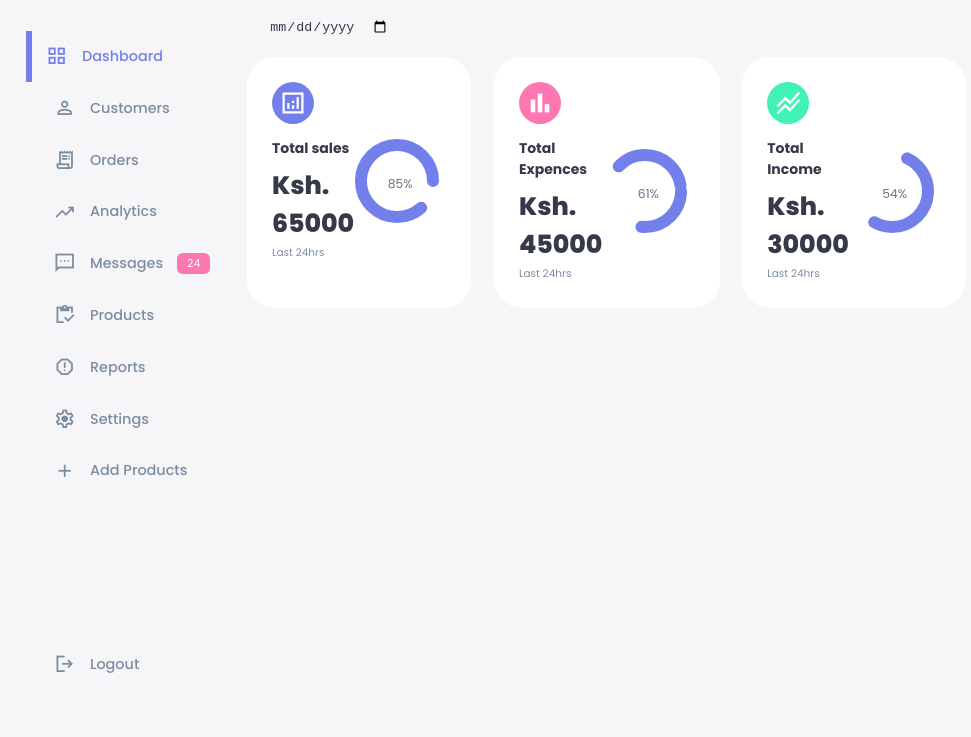
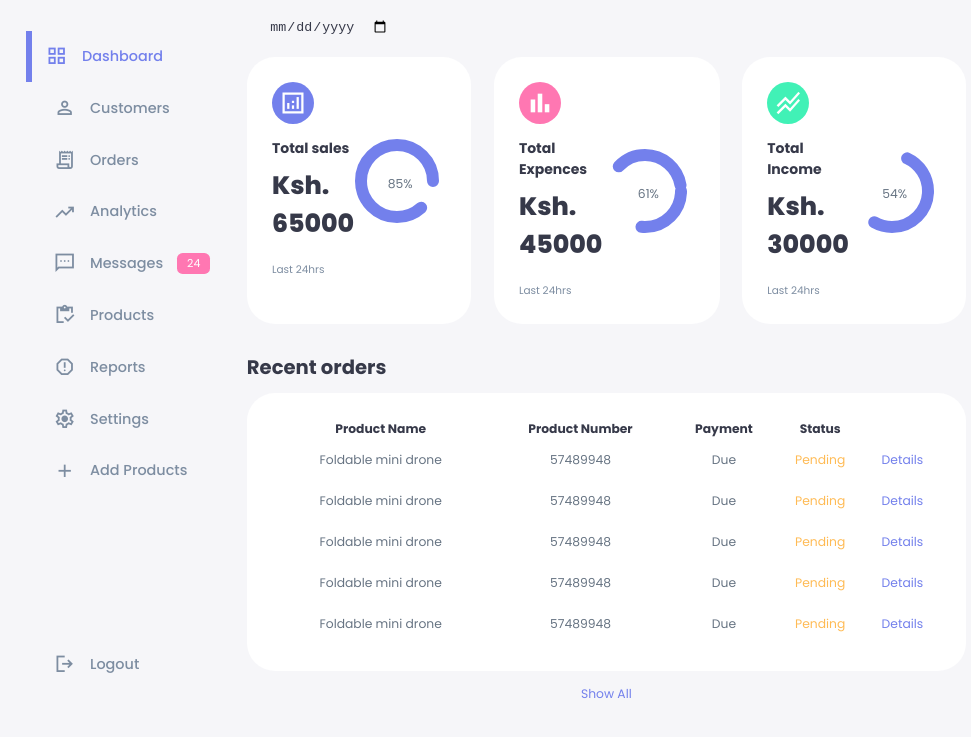
Before and after one commit to vincentMunywoki/admin-dashboard, a plain HTML site: page index.html in a window 1280 px wide. Shown: the part 61-798 px from the top of the page, without its empty margins (0-971 px from the left). Drawn offline with nearby package versions, Linux system fonts and the light colour scheme.

Commit message:
initial commit

```diff
--- a/index.html
+++ b/index.html
@@ -133,6 +133,59 @@
                 </div>
                 <!--End of income-->
             </div>
+            <!--End of insights-->
+            <div class="recent-orders">
+                <h2>Recent orders</h2>
+                <table>
+                    <thead>
+                        <tr>
+                            <th>Product Name</th>
+                            <th>Product Number</th>
+                            <th>Payment</th>
+                            <th>Status</th>
+                            <th></th>
+                        </tr>
+                    </thead>
+                    <tbody>
+                        <tr>
+                            <td>Foldable mini drone</td>
+                            <td>57489948</td>
+                            <td>Due</td>
+                            <td class="warning">Pending</td>
+                            <td class="primary">Details</td>
+                        </tr>
+                        <tr>
+                            <td>Foldable mini drone</td>
+                            <td>57489948</td>
+                            <td>Due</td>
+                            <td class="warning">Pending</td>
+                            <td class="primary">Details</td>
+                        </tr>
+                        <tr>
+                            <td>Foldable mini drone</td>
+                            <td>57489948</td>
+                            <td>Due</td>
+                            <td class="warning">Pending</td>
+                            <td class="primary">Details</td>
+                        </tr>
+                        <tr>
+                            <td>Foldable mini drone</td>
+                            <td>57489948</td>
+                            <td>Due</td>
+                            <td class="warning">Pending</td>
+                            <td class="primary">Details</td>
+                        </tr>
+                        <tr>
+                            <td>Foldable mini drone</td>
+                            <td>57489948</td>
+                            <td>Due</td>
+                            <td class="warning">Pending</td>
+                            <td class="primary">Details</td>
+                        </tr>
+                    </tbody>
+                </table>
+                <a href="#">Show All</a>
+            </div>
         </main>
     </div>
 
--- a/style.css
+++ b/style.css
@@ -341,3 +341,50 @@ main .insights .progress .number{
     justify-content: center;
     align-items: center;
 }
+
+main .insights small{
+    margin-top: 1.3rem;
+    display: block;
+}
+
+
+/*----------Recent order----------*/
+
+main .recent-orders{
+    margin-top: 2rem;
+}
+
+main .recent-orders h2{
+    margin-bottom: 0.8rem;
+}
+
+main .recent-orders table{
+    background: var(--color-white);
+    width: 100%;
+    border-radius: var(--card-border-radius);
+    padding: var(--card-padding);
+    text-align: center;
+    box-shadow: var(--box-shadow);
+    transition: all 300ms ease;
+}
+
+main .recent-orders table:hover{
+    box-shadow: none;
+}
+
+main table tbody td{
+    height: 2.8rem;
+    border-bottom: 1px solid var(--color-light);
+    color: var(--color-dark-variant);
+}
+
+main table tbody tr:last-child td{
+    border: none;
+}
+
+main .recent-orders a{
+    text-align: center;
+    display: block;
+    margin: 1rem auto;
+    color: var(--color-primary);
+}
```
